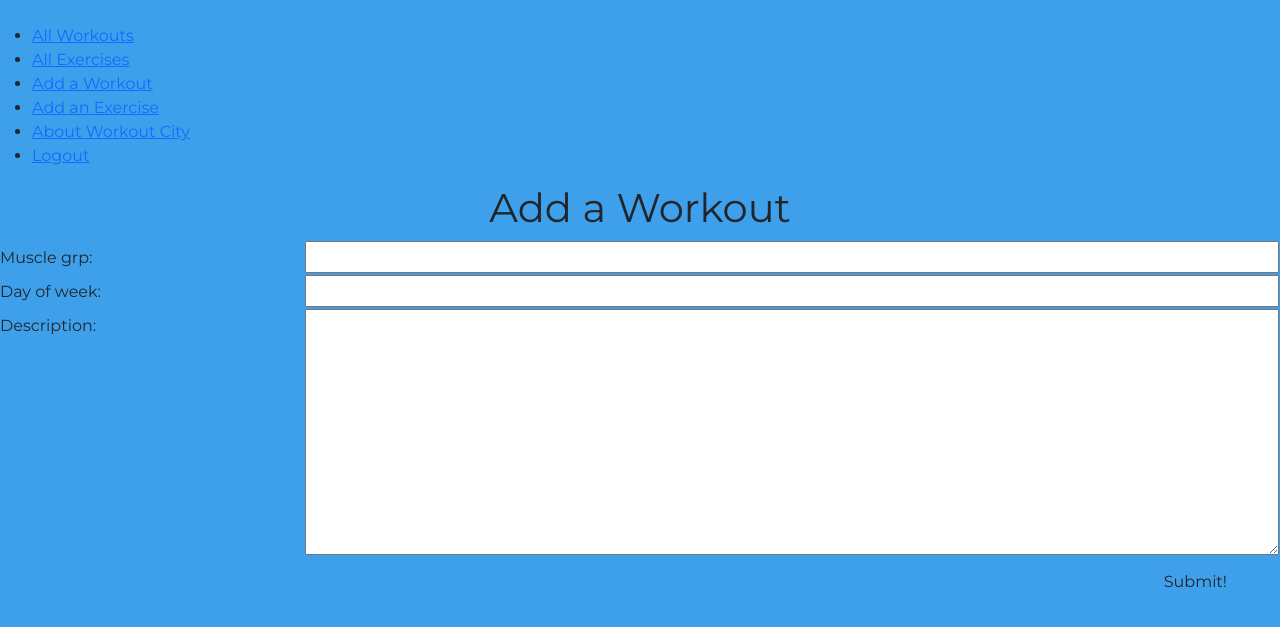
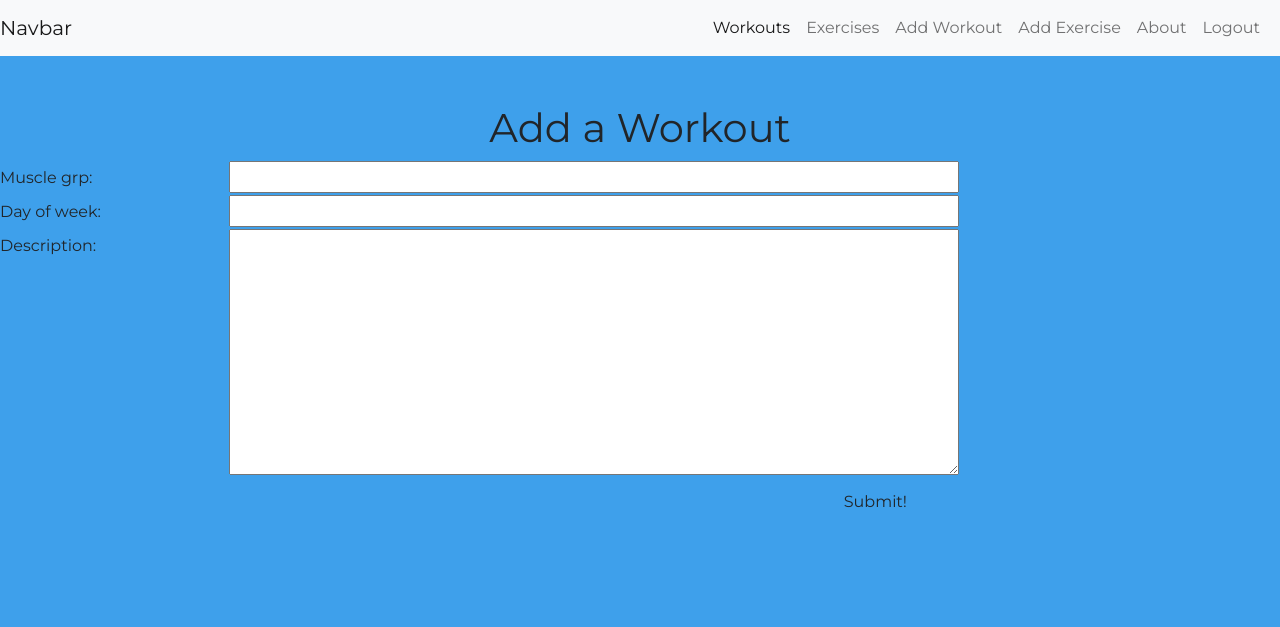
Before and after one commit to giorgiovh/workout-city, a Django app: page /workouts/create/ in a window 1280 px wide. Shown: the top 627 px of the page. Run offline with Django 3.2, Linux system fonts and the light colour scheme; the visitor is signed in with stand-in values (Sample User, id 1); some libraries are stand-ins or nearby versions.

Commit message:
basic navbar implemented

```diff
--- a/main_app/templates/base.html
+++ b/main_app/templates/base.html
@@ -4,43 +4,52 @@
 
 <!DOCTYPE html>
 <html lang="en">
+
 <head>
   <meta charset="UTF-8">
   <meta http-equiv="X-UA-Compatible" content="IE=edge">
   <meta name="viewport" content="width=device-width, initial-scale=1.0">
   <title>Workout City</title>
-    <link href="https://cdn.jsdelivr.net/npm/bootstrap@5.1.3/dist/css/bootstrap.min.css" rel="stylesheet" integrity="sha384-1BmE4kWBq78iYhFldvKuhfTAU6auU8tT94WrHftjDbrCEXSU1oBoqyl2QvZ6jIW3" crossorigin="anonymous">
+  <link href="https://cdn.jsdelivr.net/npm/bootstrap@5.1.3/dist/css/bootstrap.min.css" rel="stylesheet"
+    integrity="sha384-1BmE4kWBq78iYhFldvKuhfTAU6auU8tT94WrHftjDbrCEXSU1oBoqyl2QvZ6jIW3" crossorigin="anonymous">
   <link rel="stylesheet" type="text/css" href="{% static 'css/base.css' %}">
   {% block head %}
   {% endblock %}
 </head>
+
 <body>
   <header>
-        <div>
-            <a href="/">
-            <img src="" alt="">
-            </a>
-        </div>
-        <nav>
-              <ul>
+    <nav class="navbar navbar-expand-sm navbar-light bg-light">
+      <a class="navbar-brand" href="/">Navbar</a>
+      <div class="container-fluid">
+        <button class="navbar-toggler" type="button" data-bs-toggle="collapse" data-bs-target="#navbarNav"
+          aria-controls="navbarNav" aria-expanded="false" aria-label="Toggle navigation">
+          <span class="navbar-toggler-icon"></span>
+        </button>
+        <div class="collapse navbar-collapse d-flex justify-content-end" id="navbarNav">
+          <ul class="navbar-nav">
             {% if user.is_authenticated %}
-                    <li><a href="{% url 'workouts_index' %}">All Workouts</a></li>
-                    <li><a href="{% url 'exercises_index' %}">All Exercises</a></li>
-                    <li><a href="{% url 'workouts_create' %}">Add a Workout</a></li>
-                    <li><a href="{% url 'exercises_create' %}">Add an Exercise</a></li>
-                    <li><a href="{% url 'about' %}">About Workout City</a></li>
-                    <li><a href="{% url 'logout' %}">Logout</a></li>
+            <li class="nav-item"><a class="nav-link active" aria-current="page"
+                href="{% url 'workouts_index' %}">Workouts</a></li>
+            <li class="nav-item"><a class="nav-link" href="{% url 'exercises_index' %}">Exercises</a></li>
+            <li class="nav-item"><a class="nav-link" href="{% url 'workouts_create' %}">Add Workout</a></li>
+            <li class="nav-item"><a class="nav-link" href="{% url 'exercises_create' %}">Add Exercise</a></li>
+            <li class="nav-item"><a class="nav-link" href="{% url 'about' %}">About</a></li>
+            <li class="nav-item"><a class="nav-link" href="{% url 'logout' %}">Logout</a></li>
             {% else %}
-                    <li><a href="{% url 'about' %}">About</a></li>
-                    <li><a href="{% url 'home' %}">Login</a></li>
-                    <li><a href="{% url 'signup' %}">Sign Up</a></li>
+            <li class="nav-item"><a class="nav-link" href="{% url 'about' %}">About</a></li>
+            <li class="nav-item"><a class="nav-link" href="{% url 'home' %}">Login</a></li>
+            <li class="nav-item"><a class="nav-link" href="{% url 'signup' %}">Sign Up</a></li>
             {% endif %}
           </ul>
+        </div>
+      </div>
     </nav>
   </header>
-    <main>
+  <main class="mt-5">
     {% block content %}
     {% endblock %}
   </main>
 </body>
+
 </html>
--- a/main_app/templates/main_app/workout_form.html
+++ b/main_app/templates/main_app/workout_form.html
@@ -6,7 +6,7 @@
 {% endblock head %}
 
 {% block content %}
-<div class="page-header">
+<div class="page-header text-center">
   {% if object %}
   <h1>Edit {{object.name}}</h1>
   {% else %}
@@ -14,6 +14,7 @@
   {% endif %}
 </div>
 
+<div class="w-75" >
   <form action="" method="post" class="form-container">
       {% csrf_token %}
       <table>
@@ -21,4 +22,5 @@
       </table>
       <button type="submit" class="btn submit">Submit!</button>
   </form>
+</div>
 {% endblock content %}
```
Lines whose indentation alone changed are shown as unchanged.
